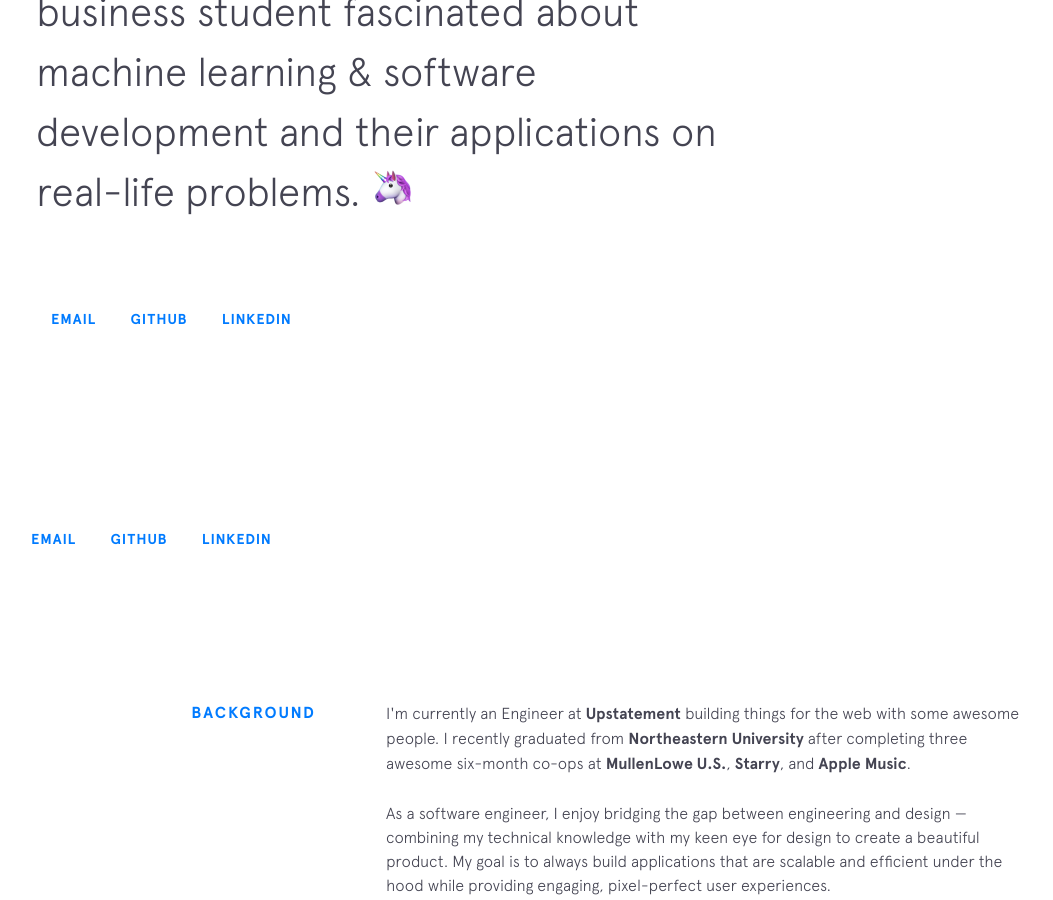
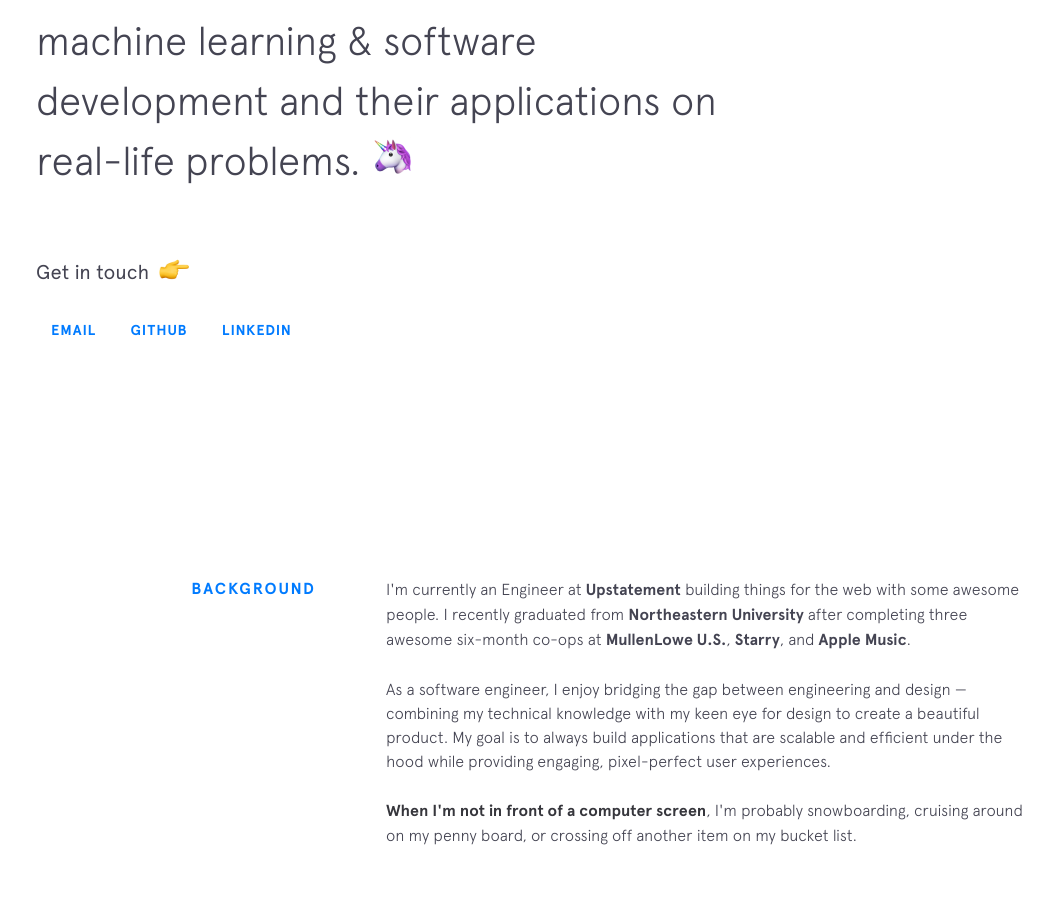
Before and after one commit to jervvs/jervvs.github.io, a Jekyll site: the page built from index.html, in a window 1280 px wide and 900 px high, scrolled down 423 px. Shown: the whole window, without its empty margins (64-1117 px from the left). Built offline with Jekyll 4.4.1, drawn with Linux system fonts in a browser that asks for light colours; nearby versions of some CDN libraries.

Commit message:
Contacts

```diff
--- a/_includes/contacts.html
+++ /dev/null
@@ -1,10 +0,0 @@
-<footer class="footer">
-    <div class="footer__links">
-        {% for link in site.social %}
-        <a href="{{link.url}}" target="_blank" title="{{link.title}}">
-          <span class="text">{{link.title}}</span>
-          <img src="{{site.baseurl}}/img/social/{{link.title}}.svg" alt="{{link.title}}">
-        </a>
-        {% endfor %}
-    </div>
-</footer>
--- a/_includes/intro.html
+++ b/_includes/intro.html
@@ -7,6 +7,14 @@
     <span class="name">Jervis Chan</span>, a computer science &amp; business student fascinated about machine learning &amp; software development and their applications on real-life problems.
     <span class="emoji unicorn"></span>
   </h2>
+
+  <div class="intro__contact">
+    <span>Get in touch </span>
+    <span class="emoji pointer"></span>
+    <!-- <span>
+      <a href="mailto:jerv0003@e.ntu.edu.sg" target="_blank" class="highlight-link">jerv0003@e.ntu.edu.sg</a>
+    </span> -->
+  </div>
   <div class="footer__links">
     {% for link in site.social %}
     <a href="{{link.url}}" target="_blank" title="{{link.title}}">
@@ -16,11 +24,5 @@
     {% endfor %}
   </div>
 
-  <!-- <h3 class="intro__contact">
-    <span>Get in touch </span>
-    <span class="emoji pointer"></span>
-    <span>
-      <a href="mailto:jerv0003@e.ntu.edu.sg" target="_blank" class="highlight-link">jerv0003@e.ntu.edu.sg</a>
-    </span>
-  </h3> -->
+
 </header>
--- a/index.html
+++ b/index.html
@@ -5,7 +5,6 @@
 <div id="site">
   {% include switch.html %}
   {% include intro.html %}
-  {% include contacts.html %}
   {% include background.html %}
   {% include skills.html %}
   {% include experience.html %}
```
